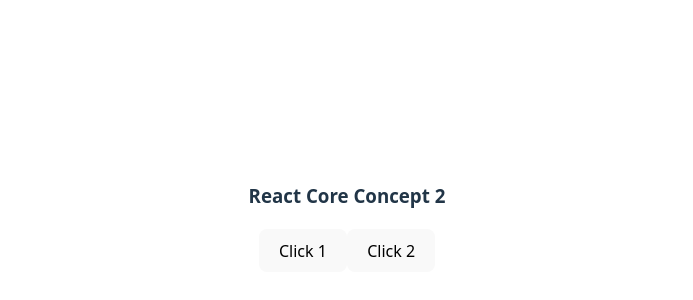
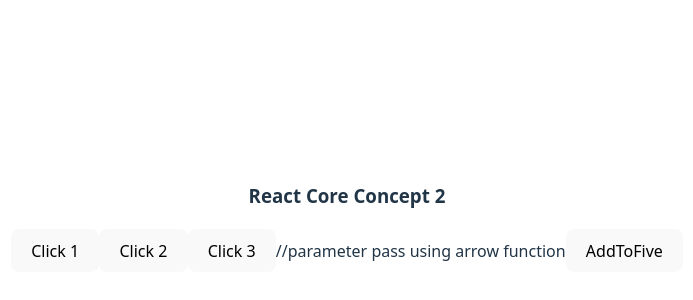
Before and after one commit to sadhin28/react1-project, a React (Vite) app: page / in a window 1280 px wide. Shown: the part 182-482 px from the top of the page, without its empty margins (293-986 px from the left). Built offline with nearby package versions, Linux system fonts and the light colour scheme.

Commit message:
use arrow function

```diff
--- a/src/App.jsx
+++ b/src/App.jsx
@@ -8,11 +8,17 @@ function handelClick(){
 const handelClick2=()=>{
   alert('handel Click 2')
 }
+const addToFive = (number)=>{
+    alert(number + 5)
+}
   return (
     <>
      <h3>React Core Concept 2</h3>
      <button onClick={handelClick}>Click 1</button>
      <button onClick={handelClick2}>Click 2</button>
+     <button onClick={()=>{alert('click 3')}}>Click 3</button>
+     //parameter pass using arrow function
+     <button onClick={()=>addToFive(3)}>AddToFive</button>
     </>
   )
 }
```
